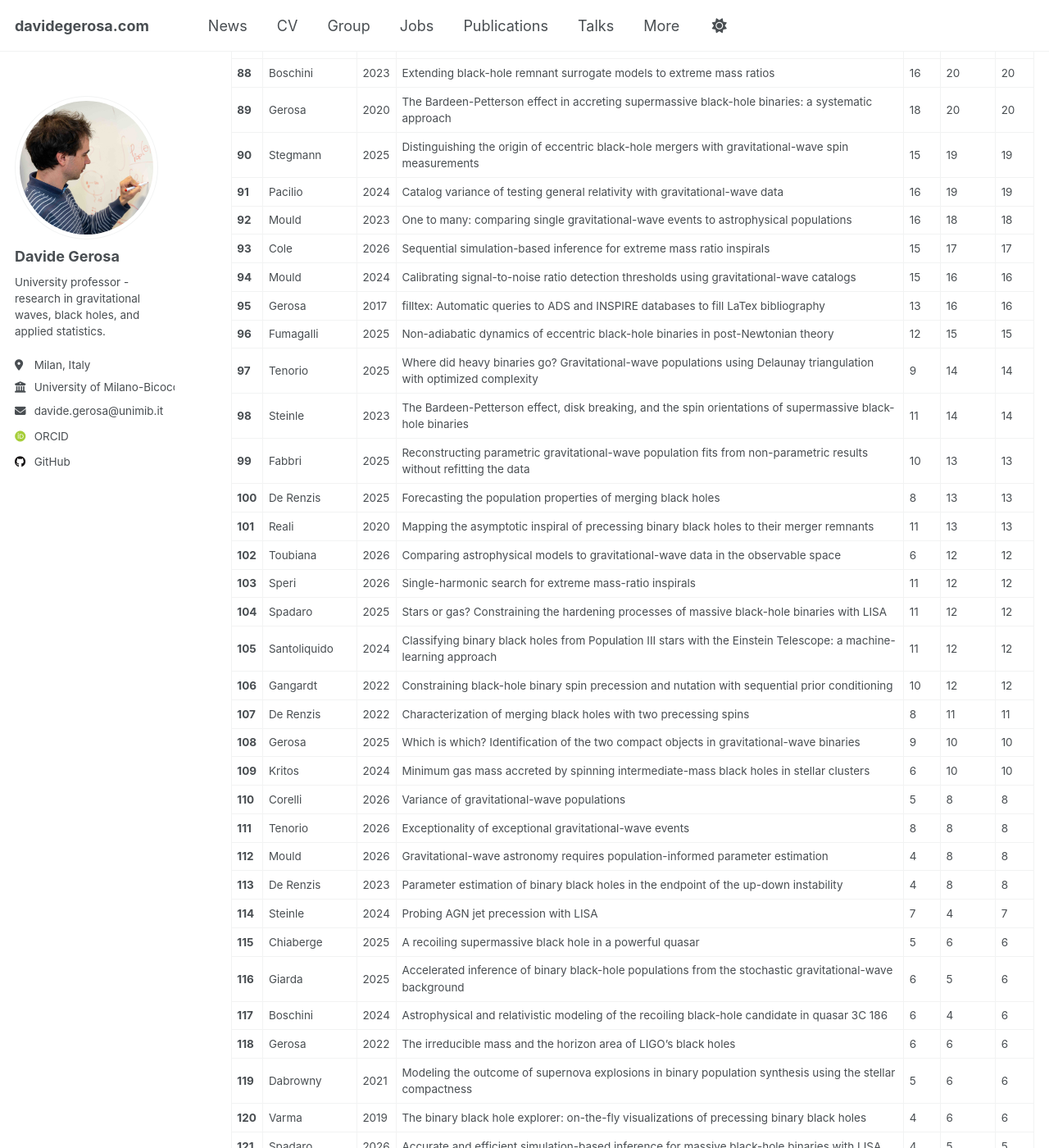
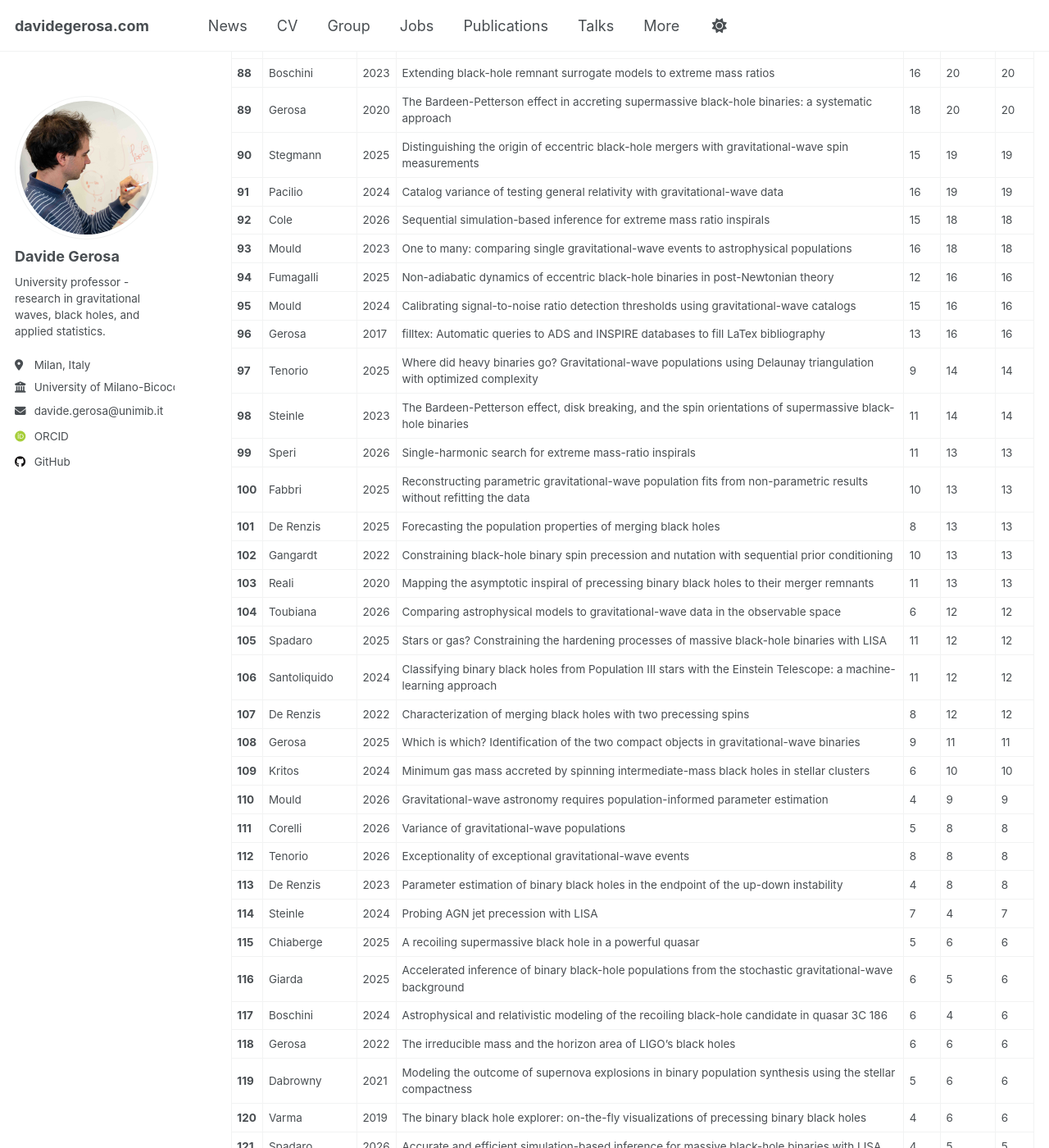
Before and after one commit to dgerosa/website, a Jekyll site: the page built from _pages/citations.md, in a window 1280 px wide and 1400 px high, scrolled down 4028 px. Shown: the whole window at 82% size. Built offline with Jekyll 4.4.1, drawn with Linux system fonts in a browser that asks for light colours; some web fonts are replaced; some of the changed text lies outside the part shown.

Commit message:
Website update from workflow

```diff
--- a/_pages/_citations.md
+++ b/_pages/_citations.md
@@ -74,53 +74,53 @@
 | **63** | Pacilio | 2024 | Flexible mapping of ringdown amplitudes for nonprecessing binary black holes | 30 | 35 | 35 |
 | **64** | Sayeb | 2021 | Massive black hole binary inspiral and spin evolution in a cosmological framework | 32 | 35 | 35 |
 | **65** | Fumagalli | 2024 | Residual eccentricity as a systematic uncertainty on the formation channels of binary black holes | 31 | 34 | 34 |
-| **66** | Wong | 2019 | Machine-learning interpolation of population-synthesis simulations to interpret gravitational-wave observations: a case study | 27 | 33 | 33 |
-| **67** | Chamberlain | 2019 | Frequency-domain waveform approximants capturing Doppler shifts | 30 | 33 | 33 |
-| **68** | Mould | 2022 | Gravitational-wave population inference at past time infinity | 27 | 32 | 32 |
-| **69** | Baibhav | 2021 | Looking for the parents of LIGO's black holes | 30 | 32 | 32 |
-| **70** | Fumagalli | 2023 | Spin-eccentricity interplay in merging binary black holes | 26 | 31 | 31 |
+| **66** | Baibhav | 2021 | Looking for the parents of LIGO's black holes | 30 | 33 | 33 |
+| **67** | Wong | 2019 | Machine-learning interpolation of population-synthesis simulations to interpret gravitational-wave observations: a case study | 27 | 33 | 33 |
+| **68** | Chamberlain | 2019 | Frequency-domain waveform approximants capturing Doppler shifts | 30 | 33 | 33 |
+| **69** | Fumagalli | 2023 | Spin-eccentricity interplay in merging binary black holes | 26 | 32 | 32 |
+| **70** | Mould | 2022 | Gravitational-wave population inference at past time infinity | 27 | 32 | 32 |
 | **71** | Moore | 2021 | Population-informed priors in gravitational-wave astronomy | 29 | 30 | 30 |
 | **72** | Rosca-Mead | 2020 | Structure of neutron stars in massive scalar-tensor gravity | 25 | 29 | 29 |
 | **73** | Sperhake | 2020 | Amplification of superkicks in black-hole binaries through orbital eccentricity | 26 | 28 | 28 |
 | **74** | Boschini | 2025 | Orbital eccentricity in general relativity from catastrophe theory | 25 | 27 | 27 |
 | **75** | Zhao | 2017 | Nutational resonances, transitional precession, and precession-averaged evolution in binary black-hole systems | 24 | 27 | 27 |
 | **76** | Pedrotti | 2025 | Cosmology with the angular cross-correlation of gravitational-wave and galaxy catalogs: forecasts for next-generation interferometers and the Euclid survey | 20 | 26 | 26 |
-| **77** | Buscicchio | 2025 | Test for LISA foreground Gaussianity and stationarity: galactic white-dwarf binaries | 20 | 24 | 24 |
-| **78** | Mancarella | 2023 | Inferring, not just detecting: metrics for high-redshift sources observed with third-generation gravitational-wave detectors | 17 | 24 | 24 |
-| **79** | Nealon | 2022 | The Bardeen-Petterson effect in accreting supermassive black-hole binaries: disc breaking and critical obliquity | 24 | 19 | 24 |
-| **80** | Gangardt | 2021 | A taxonomy of black-hole binary spin precession and nutation | 17 | 24 | 24 |
+| **77** | Buscicchio | 2025 | Test for LISA foreground Gaussianity and stationarity: galactic white-dwarf binaries | 20 | 25 | 25 |
+| **78** | Gangardt | 2021 | A taxonomy of black-hole binary spin precession and nutation | 17 | 25 | 25 |
+| **79** | Mancarella | 2023 | Inferring, not just detecting: metrics for high-redshift sources observed with third-generation gravitational-wave detectors | 17 | 24 | 24 |
+| **80** | Nealon | 2022 | The Bardeen-Petterson effect in accreting supermassive black-hole binaries: disc breaking and critical obliquity | 24 | 19 | 24 |
 | **81** | Gerosa | 2019 | Wide nutation: binary black-hole spins repeatedly oscillating from full alignment to full anti-alignment | 22 | 24 | 24 |
 | **82** | Varma | 2021 | Up-down instability of binary black holes in numerical relativity | 17 | 23 | 23 |
 | **83** | Mould | 2020 | Endpoint of the up-down instability in precessing binary black holes | 19 | 23 | 23 |
 | **84** | Gerosa | 2017 | On the equal-mass limit of precessing black-hole binaries | 19 | 23 | 23 |
 | **85** | Nobili | 2025 | Ringdown mode amplitudes of precessing binary black holes | 21 | 22 | 22 |
-| **86** | Tenorio | 2025 | Scalable data-analysis framework for long-duration gravitational waves from compact binaries using short Fourier transforms | 16 | 20 | 20 |
+| **86** | Tenorio | 2025 | Scalable data-analysis framework for long-duration gravitational waves from compact binaries using short Fourier transforms | 16 | 21 | 21 |
 | **87** | Gerosa | 2024 | Quick recipes for gravitational-wave selection effects | 18 | 20 | 20 |
 | **88** | Boschini | 2023 | Extending black-hole remnant surrogate models to extreme mass ratios | 16 | 20 | 20 |
 | **89** | Gerosa | 2020 | The Bardeen-Petterson effect in accreting supermassive black-hole binaries: a systematic approach | 18 | 20 | 20 |
 | **90** | Stegmann | 2025 | Distinguishing the origin of eccentric black-hole mergers with gravitational-wave spin measurements | 15 | 19 | 19 |
 | **91** | Pacilio | 2024 | Catalog variance of testing general relativity with gravitational-wave data | 16 | 19 | 19 |
-| **92** | Mould | 2023 | One to many: comparing single gravitational-wave events to astrophysical populations | 16 | 18 | 18 |
-| **93** | Cole | 2026 | Sequential simulation-based inference for extreme mass ratio inspirals | 15 | 17 | 17 |
-| **94** | Mould | 2024 | Calibrating signal-to-noise ratio detection thresholds using gravitational-wave catalogs | 15 | 16 | 16 |
-| **95** | Gerosa | 2017 | filltex: Automatic queries to ADS and INSPIRE databases to fill LaTex bibliography | 13 | 16 | 16 |
-| **96** | Fumagalli | 2025 | Non-adiabatic dynamics of eccentric black-hole binaries in post-Newtonian theory | 12 | 15 | 15 |
+| **92** | Cole | 2026 | Sequential simulation-based inference for extreme mass ratio inspirals | 15 | 18 | 18 |
+| **93** | Mould | 2023 | One to many: comparing single gravitational-wave events to astrophysical populations | 16 | 18 | 18 |
+| **94** | Fumagalli | 2025 | Non-adiabatic dynamics of eccentric black-hole binaries in post-Newtonian theory | 12 | 16 | 16 |
+| **95** | Mould | 2024 | Calibrating signal-to-noise ratio detection thresholds using gravitational-wave catalogs | 15 | 16 | 16 |
+| **96** | Gerosa | 2017 | filltex: Automatic queries to ADS and INSPIRE databases to fill LaTex bibliography | 13 | 16 | 16 |
 | **97** | Tenorio | 2025 | Where did heavy binaries go? Gravitational-wave populations using Delaunay triangulation with optimized complexity | 9 | 14 | 14 |
 | **98** | Steinle | 2023 | The Bardeen-Petterson effect, disk breaking, and the spin orientations of supermassive black-hole binaries | 11 | 14 | 14 |
-| **99** | Fabbri | 2025 | Reconstructing parametric gravitational-wave population fits from non-parametric results without refitting the data | 10 | 13 | 13 |
-| **100** | De Renzis | 2025 | Forecasting the population properties of merging black holes | 8 | 13 | 13 |
-| **101** | Reali | 2020 | Mapping the asymptotic inspiral of precessing binary black holes to their merger remnants | 11 | 13 | 13 |
-| **102** | Toubiana | 2026 | Comparing astrophysical models to gravitational-wave data in the observable space | 6 | 12 | 12 |
-| **103** | Speri | 2026 | Single-harmonic search for extreme mass-ratio inspirals | 11 | 12 | 12 |
-| **104** | Spadaro | 2025 | Stars or gas? Constraining the hardening processes of massive black-hole binaries with LISA | 11 | 12 | 12 |
-| **105** | Santoliquido | 2024 | Classifying binary black holes from Population III stars with the Einstein Telescope: a machine-learning approach | 11 | 12 | 12 |
-| **106** | Gangardt | 2022 | Constraining black-hole binary spin precession and nutation with sequential prior conditioning | 10 | 12 | 12 |
-| **107** | De Renzis | 2022 | Characterization of merging black holes with two precessing spins | 8 | 11 | 11 |
-| **108** | Gerosa | 2025 | Which is which? Identification of the two compact objects in gravitational-wave binaries | 9 | 10 | 10 |
+| **99** | Speri | 2026 | Single-harmonic search for extreme mass-ratio inspirals | 11 | 13 | 13 |
+| **100** | Fabbri | 2025 | Reconstructing parametric gravitational-wave population fits from non-parametric results without refitting the data | 10 | 13 | 13 |
+| **101** | De Renzis | 2025 | Forecasting the population properties of merging black holes | 8 | 13 | 13 |
+| **102** | Gangardt | 2022 | Constraining black-hole binary spin precession and nutation with sequential prior conditioning | 10 | 13 | 13 |
+| **103** | Reali | 2020 | Mapping the asymptotic inspiral of precessing binary black holes to their merger remnants | 11 | 13 | 13 |
+| **104** | Toubiana | 2026 | Comparing astrophysical models to gravitational-wave data in the observable space | 6 | 12 | 12 |
+| **105** | Spadaro | 2025 | Stars or gas? Constraining the hardening processes of massive black-hole binaries with LISA | 11 | 12 | 12 |
+| **106** | Santoliquido | 2024 | Classifying binary black holes from Population III stars with the Einstein Telescope: a machine-learning approach | 11 | 12 | 12 |
+| **107** | De Renzis | 2022 | Characterization of merging black holes with two precessing spins | 8 | 12 | 12 |
+| **108** | Gerosa | 2025 | Which is which? Identification of the two compact objects in gravitational-wave binaries | 9 | 11 | 11 |
 | **109** | Kritos | 2024 | Minimum gas mass accreted by spinning intermediate-mass black holes in stellar clusters | 6 | 10 | 10 |
-| **110** | Corelli | 2026 | Variance of gravitational-wave populations | 5 | 8 | 8 |
-| **111** | Tenorio | 2026 | Exceptionality of exceptional gravitational-wave events | 8 | 8 | 8 |
-| **112** | Mould | 2026 | Gravitational-wave astronomy requires population-informed parameter estimation | 4 | 8 | 8 |
+| **110** | Mould | 2026 | Gravitational-wave astronomy requires population-informed parameter estimation | 4 | 9 | 9 |
+| **111** | Corelli | 2026 | Variance of gravitational-wave populations | 5 | 8 | 8 |
+| **112** | Tenorio | 2026 | Exceptionality of exceptional gravitational-wave events | 8 | 8 | 8 |
 | **113** | De Renzis | 2023 | Parameter estimation of binary black holes in the endpoint of the up-down instability | 4 | 8 | 8 |
 | **114** | Steinle | 2024 | Probing AGN jet precession with LISA | 7 | 4 | 7 |
 | **115** | Chiaberge | 2025 | A recoiling supermassive black hole in a powerful quasar | 5 | 6 | 6 |
```
Also changed, not shown: other parts of _pages/_citations.md (+22 -22 lines), _pages/_group.md (+2 -2 lines), _pages/_publications.md (+1 -1 lines), _pages/_talks.md (+1 -1 lines).
